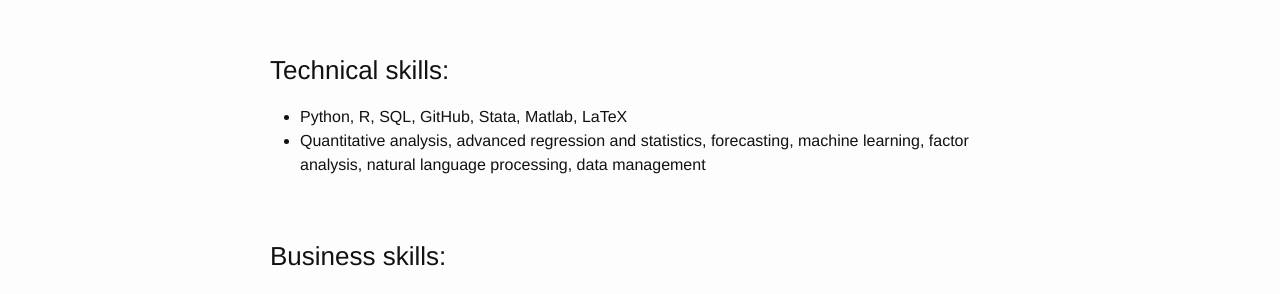
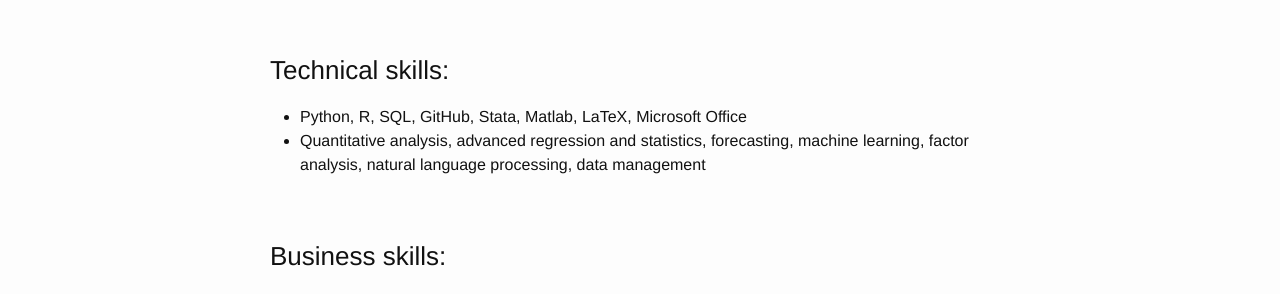
Before and after one commit to trmcdade/trmcdade.github.io, a Jekyll site: the page built from skills.md, in a window 1280 px wide. Shown: the part 149-443 px from the top of the page. Built offline with Jekyll 4.4.1, drawn with Linux system fonts in a browser that asks for light colours; our own code applies the rules of GitHub Pages for plain Markdown files.

Commit message:
Update skills.md

```diff
--- a/skills.md
+++ b/skills.md
@@ -4,7 +4,7 @@ title: Skills
 ---
 
 ### Technical skills:
-  - Python, R, SQL, GitHub, Stata, Matlab, LaTeX
+  - Python, R, SQL, GitHub, Stata, Matlab, LaTeX, Microsoft Office
   - Quantitative analysis, advanced regression and statistics, forecasting, machine learning, factor analysis, natural language processing, data management
 
 ### Business skills:
```
